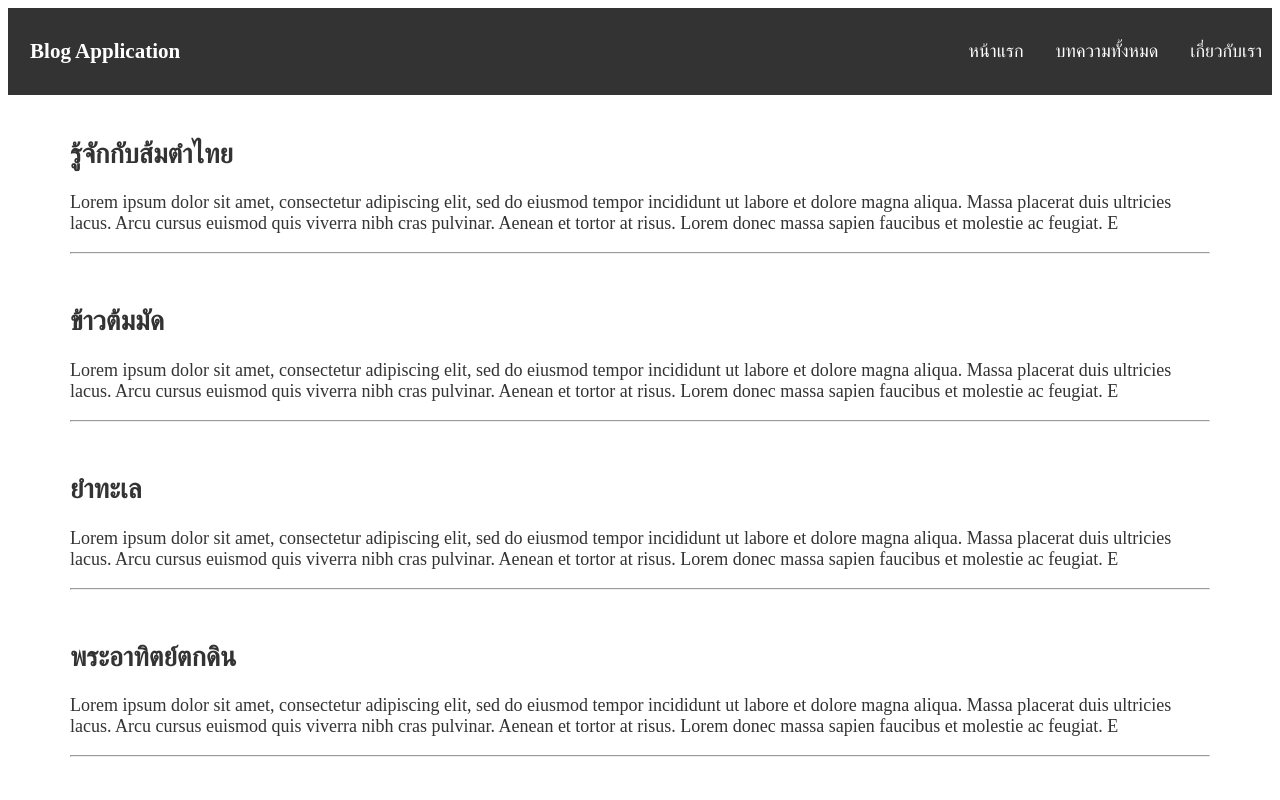
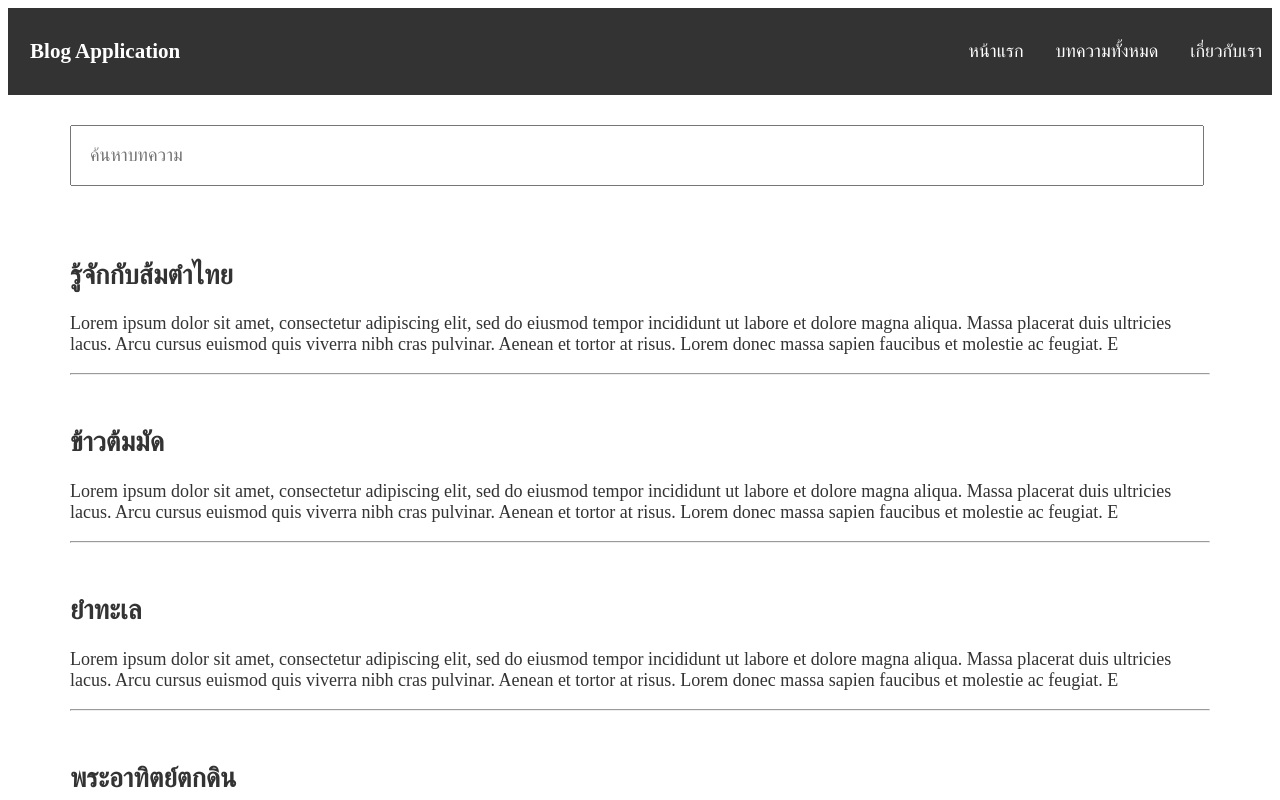
Before and after one commit to jayrboy/blog-app-react, a React (Create React App) app: page /blogs in a window 1280 px wide. Shown: the top 800 px of the page. Built offline with nearby package versions, Linux system fonts and the light colour scheme.

Commit message:
Add Search Blogs.js Blogs.css
Add Search Blogs.js Blogs.css

```diff
--- a/src/components/Blogs.css
+++ b/src/components/Blogs.css
@@ -7,3 +7,17 @@
 .card {
   color: #333;
 }
+
+.search-container {
+  margin: 30px 0;
+}
+
+.search-input {
+  padding: 1em 1em;
+  width: 96%;
+  font-size: 18px;
+}
+
+.search-input:focus {
+  outline: none;
+}
--- a/src/components/Blogs.js
+++ b/src/components/Blogs.js
@@ -1,10 +1,22 @@
 import { Link } from "react-router-dom";
 import blogs from "../data/blogs";
 import "./Blogs.css";
+import { useState } from "react";
 
 export default function Blog() {
+  const [search, setSearch] = useState("");
+
   return (
     <div className="blogs-container">
+      <div className="search-container">
+        <input
+          type="text"
+          className="search-input"
+          placeholder="ค้นหาบทความ"
+          value={search}
+          onChange={(e) => setSearch(e.target.value)}
+        />
+      </div>
       <article>
         {blogs.map((item) => (
           <Link to={`/blog/${item.id}`} key={item.id}>
```
